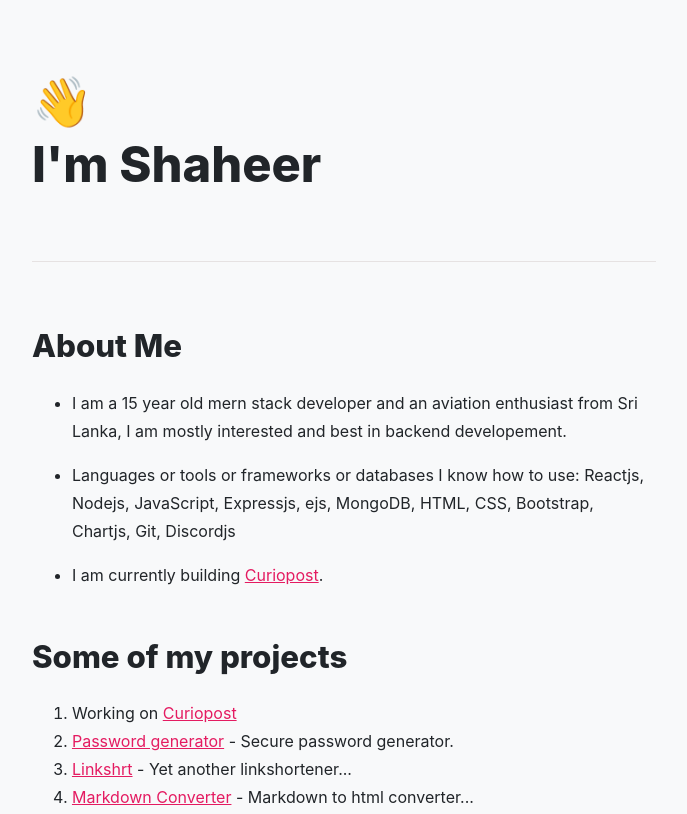
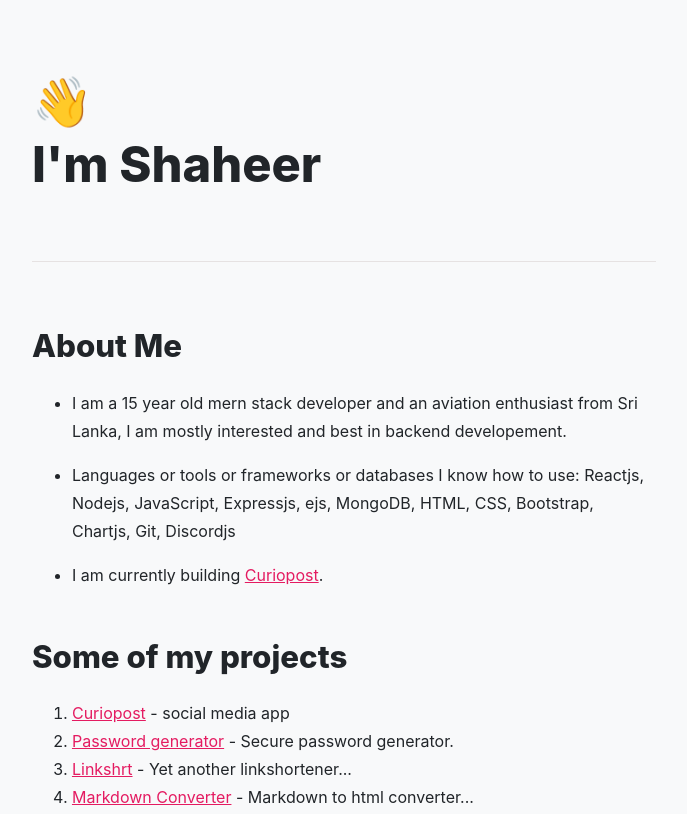
Before and after one commit to spicybirsge/spicybirsge.github.io, a plain HTML site: page index.html in a window 1280 px wide. Shown: the top 814 px of the page, without its empty margins (296-983 px from the left). Drawn offline with Linux system fonts and the light colour scheme.

Commit message:
Update index.html

```diff
--- a/index.html
+++ b/index.html
@@ -43,7 +43,7 @@
 </ul>
 <h3 id="some-of-my-projects">Some of my projects</h3>
 <ol>
-<li>Working on <a href="https://github.com/curiopost" target="_blank">Curiopost</a></li>
+<li><a href="https://curiopost.live/" target="_blank">Curiopost</a> - social media app</li>
 <li><a href="https://securepass.shaheerahamed.me/" target="_blank">Password generator</a> - Secure password generator. </li>
 <li><a href="https://www.linkshrt.cf" target="_blank">Linkshrt</a> - Yet another linkshortener...</li>
 <li><a href="https://spicybirsge.github.io/markdown-converter/" target="_blank">Markdown Converter</a> - Markdown to html converter...</li>
```
